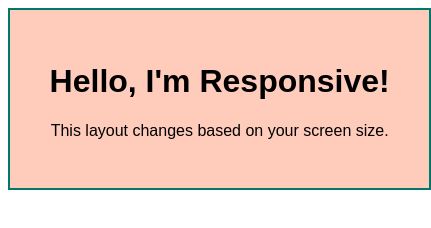
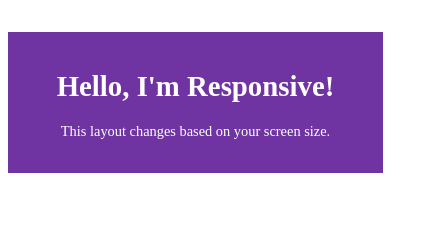
Before and after one commit to LinSchmitz/Responsive, a plain HTML site: page index.html in a window 390 px wide. Shown: the whole page, 431 px wide, since content can reach past the window. Drawn offline with Linux system fonts and the light colour scheme.

Commit message:
added css

```diff
--- a/index.html
+++ b/index.html
@@ -7,7 +7,7 @@
     <link rel="stylesheet" href="style.css" />
   </head>
   <body>
-    <div class="container">
+    <div class="box">
       <h1>Hello, I'm Responsive!</h1>
       <p>This layout changes based on your screen size.</p>
     </div>
--- a/style.css
+++ b/style.css
@@ -1,26 +1,43 @@
-/* Default: Laptop/Desktop */
-.container {
-  width: 1100px;
-  margin: 0 auto;
-  padding: 2rem;
-  background-color: #e0f7fa;
-  border: 2px solid #00796b;
-  font-family: Arial, sans-serif;
+.box {
+  width: 85rem;
+  padding: 20px;
+  background-color: #7034a2;
+  color: white;
+  margin: 2rem auto;
+  text-align: center;
+  font-size: 1.2rem;
 }
 
-/* Tablet (max-width: 900px) */
-@media (max-width: 900px) {
-  .container {
+/* ✅ Desktop (عرض بین 1200px تا 1500px) */
+@media (max-width: 1500px) {
+  .box {
     width: 90%;
-    background-color: #ffe082;
+    font-size: 1.1rem;
   }
 }
 
-/* Phone (max-width: 600px) */
-@media (max-width: 600px) {
-  .container {
-    width: 95%;
-    background-color: #ffccbc;
-    text-align: center;
+/* ✅ Laptop (عرض تا 1200px) */
+@media (max-width: 1200px) {
+  .box {
+    width: 90%;
+    font-size: 1rem;
   }
 }
+
+/* ✅ Tablet (عرض تا 900px) */
+@media (max-width: 900px) {
+  .box {
+    width: 90%;
+    font-size: 0.95rem;
+    padding: 1.5rem;
+  }
+}
+
+/* ✅ Mobile (عرض تا 600px) */
+@media (max-width: 600px) {
+  .box {
+    width: 90%;
+    font-size: 0.9rem;
+    padding: 1.2rem;
+  }
+}
```
Also changed, not shown: 1 other file.
